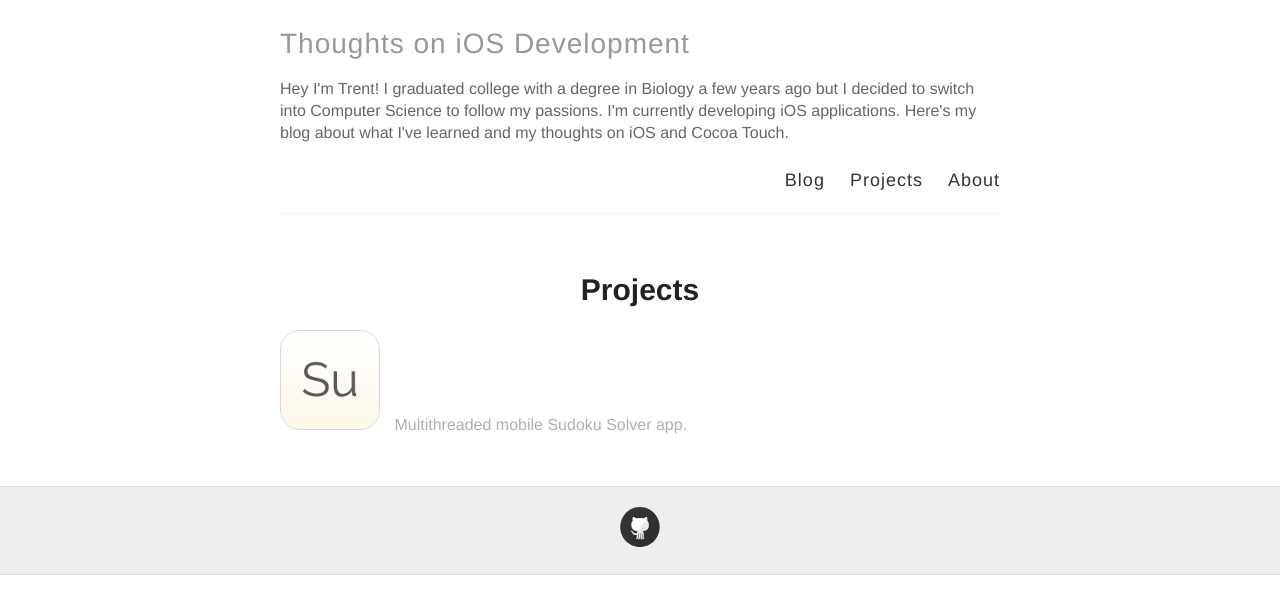
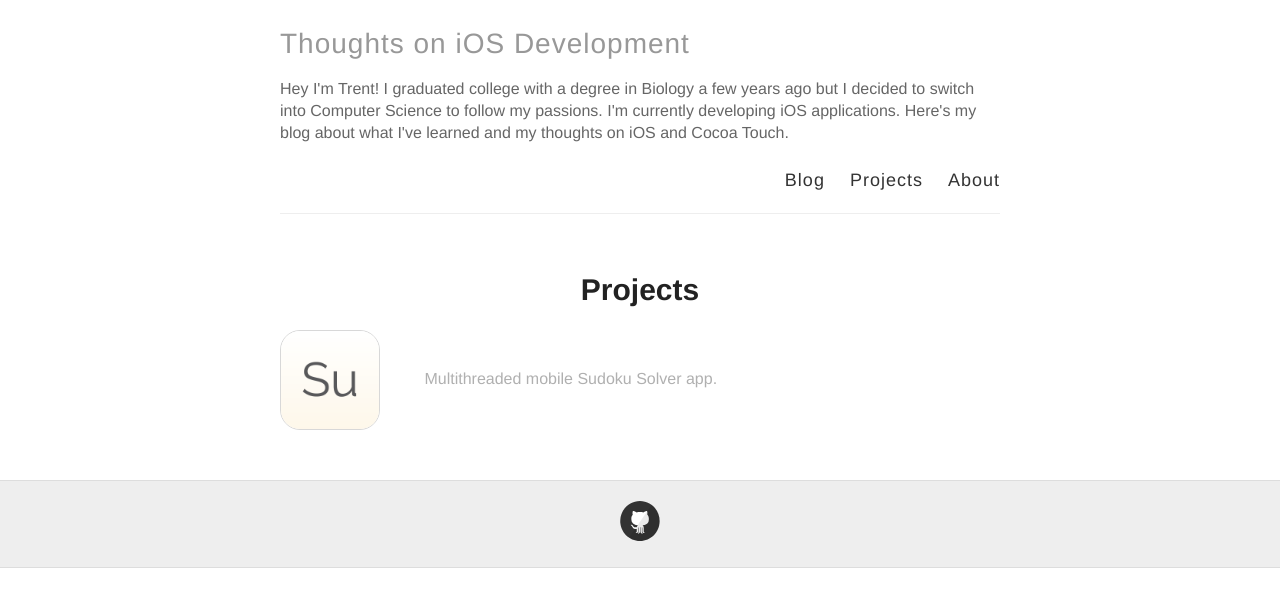
Before and after one commit to trentyou/trentyou.github.io, a Jekyll site: the page built from projects.md, in a window 1280 px wide. Shown: the top 614 px of the page. Built offline with Jekyll 4.4.1, drawn with Linux system fonts in a browser that asks for light colours.

Commit message:
Updated projects.md

```diff
--- a/projects.md
+++ b/projects.md
@@ -12,8 +12,8 @@ published: true
 
   <li>
       <a href="https://itunes.apple.com/us/app/pocket-sudoku-solver/id991259276?mt=8">
-      <img src="http://trentyou.github.io/images/SudokuSolverIcon.png" style=" height:100px; width:100px; border-radius:20px; border-style:solid; border-width:1px; border-color:#D8D8D8; align:middle">
+      <img src="http://trentyou.github.io/images/SudokuSolverIcon.png" style=" height:100px; width:100px; border-radius:20px; border-style:solid; border-width:1px; border-color:#D8D8D8; vertical-align:middle">
       </a>
-    <span style="color:#B0B0B0; padding-left: 10px">Multithreaded mobile Sudoku Solver app.</span>
+    <span style="color:#B0B0B0; padding-left: 40px">Multithreaded mobile Sudoku Solver app.</span>
   </li>
 </ul>
```
